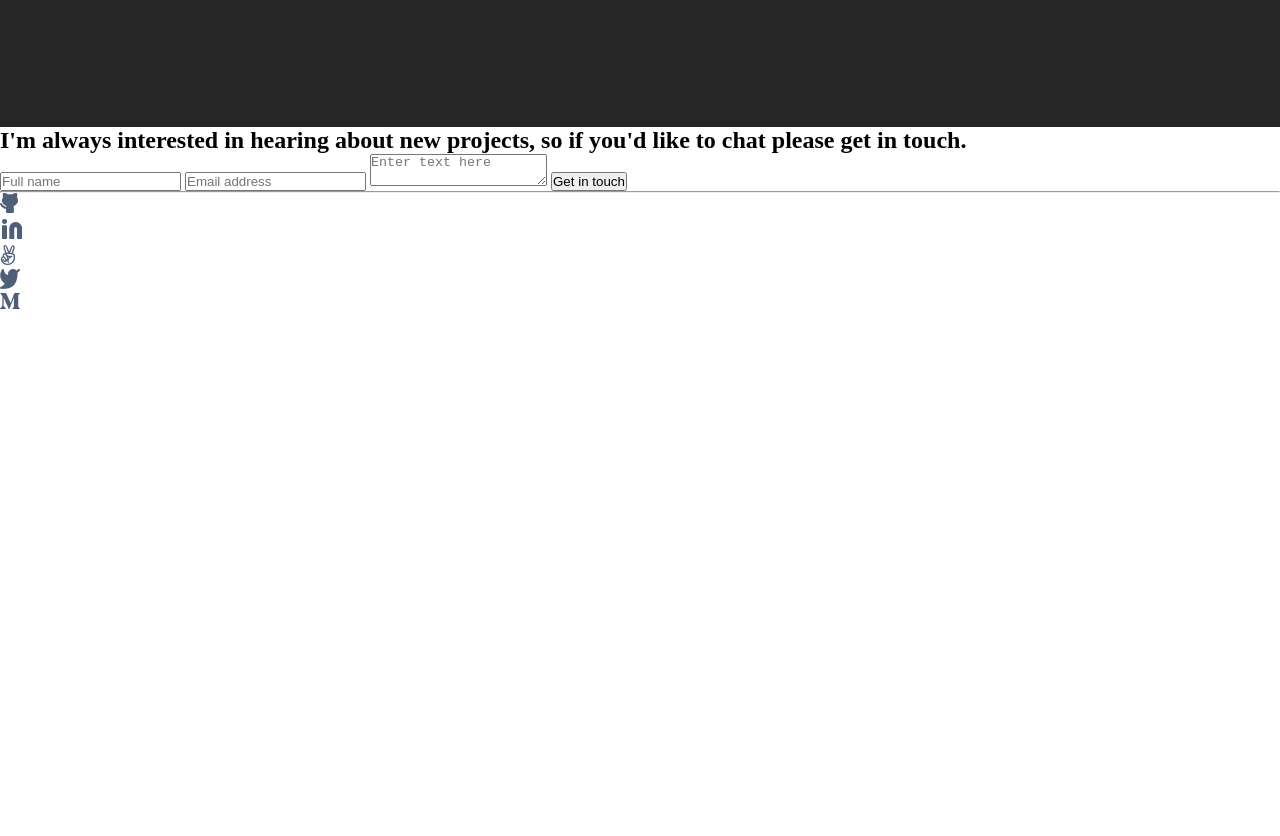
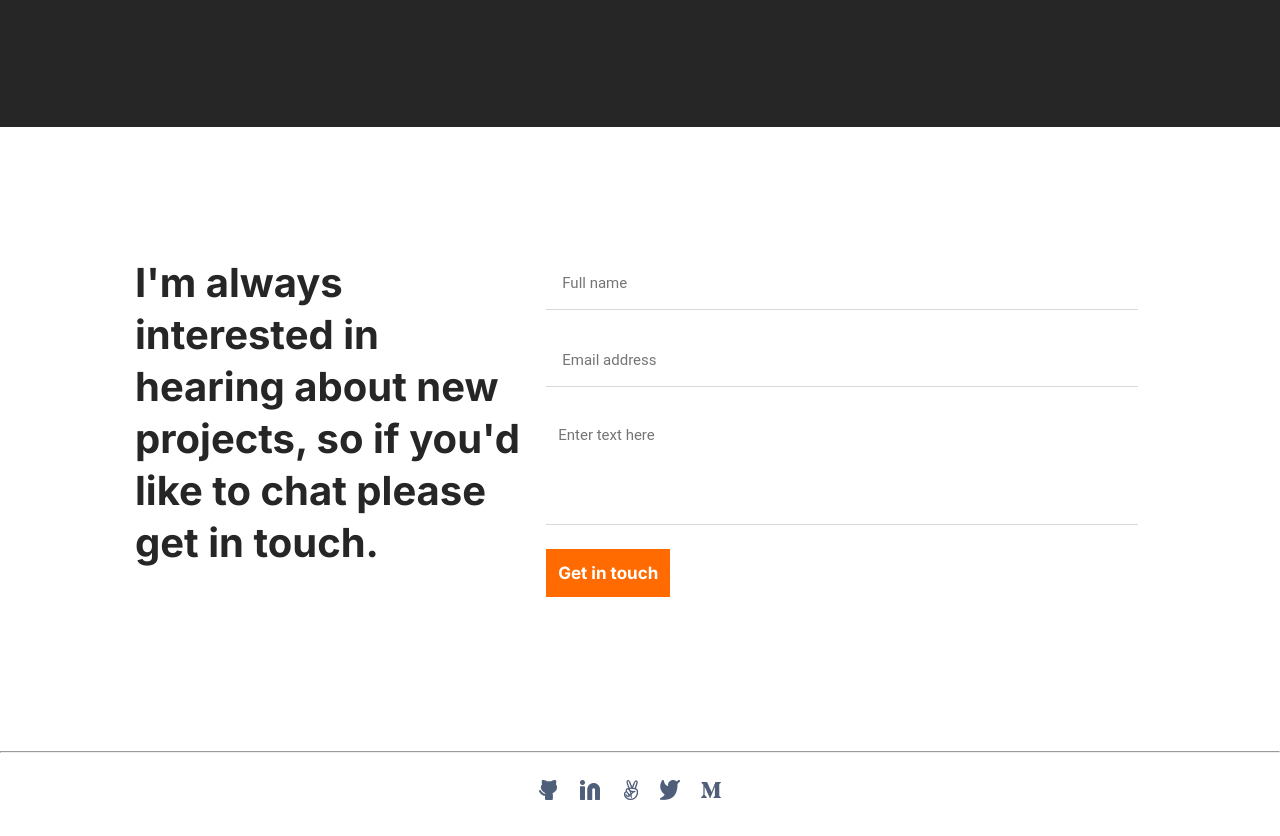
Before and after one commit to NduatiKagiri/my_portfolio, a website: page index.html in a window 1280 px wide. Shown: the part 3526-4362 px from the top of the page. Before the commit the page ends 3839 px from the top, so only its background shows below. Drawn offline with Linux system fonts and the light colour scheme.

Commit message:
Style desktop version

```diff
--- a/index.html
+++ b/index.html
@@ -232,15 +232,21 @@ don’t hestiate to contact me.</p>
       </section>
 
       <section id="contact">
-        <h2 id="contact-description">I'm always interested in hearing about new projects, so if you'd like to chat please get in touch.</h2>
+        <div class="contact-description">
+          <h2>I'm always interested in hearing about new projects, so if you'd like to chat please get in touch.</h2>
+        </div>
+        <div class="contact-form">
           <form action="https://formspree.io/f/moqrnlgd" method="post" id="form">
             <input type="text" name="name" id="contact-name" placeholder="Full name" maxlength="30" required>
             <input type="email" name="email" id="contact-email" placeholder="Email address" required>
             <textarea name="message" id="contact-message" placeholder="Enter text here" maxlength="500" required></textarea>
             <button id="contact-button" type="submit">Get in touch</button>
           </form>
+        </div>
       </section>
-      <hr>
+
+      <hr class="footer-hr">
+
       <footer>
         <ul>
           <li><a href="#"><img src="assets/img/GithubIcon.png" alt=""></a></li>
--- a/style.css
+++ b/style.css
@@ -769,60 +769,78 @@ nav .nav-links-list li a {
   }
 }
 
-@media screen and (max-width: 768px) {
 #contact {
-    padding: 120px 24px 124px 24px;
+  padding: 130px 142px 154px 135px;
+  display: flex;
+  flex-direction: row;
+  justify-content: space-between;
+  align-items: flex-start;
 }
 
-  #contact h2 {
+.contact-description {
+  width: 39%;
+}
+
+.contact-description h2 {
   font-family: 'Inter', sans-serif;
   font-style: normal;
   font-weight: 700;
-    font-size: 32px;
-    line-height: 44px;
-    text-align: center;
-    color: #172b4d;
-    margin-bottom: 73px;
+  font-size: 40px;
+  line-height: 52px;
+  color: #262626;
 }
 
-  form {
+.contact-form {
+  width: 59%;
+}
+
+.contact-form form {
+  display: flex;
+  flex-direction: column;
+  justify-content: flex-start;
+  align-items: flex-start;
   width: 100%;
 }
 
-  form input,
-  form textarea {
-    font-family: 'Inter', sans-serif;
+.contact-form form input {
+  width: 100%;
+  padding: 14px 16px;
+  border: none;
+  border-bottom: 1px solid #dbd8d7;
+  background: transparent;
+  font-family: 'Roboto', sans-serif;
   font-style: normal;
   font-weight: 400;
   font-size: 15px;
   line-height: 24px;
-    display: flex;
-    align-items: center;
   color: #979493;
-    background: transparent;
-    border: none;
   margin-bottom: 24px;
-    width: 100%;
 }
 
-  form input {
+.contact-form form textarea {
+  width: 100%;
+  padding: 12px;
+  border: none;
   border-bottom: 1px solid #dbd8d7;
-    padding: 16px;
-  }
-
-  form textarea {
-    padding: 12px;
+  background: transparent;
+  font-family: 'Roboto', sans-serif;
+  font-style: normal;
+  font-weight: 400;
+  font-size: 15px;
+  line-height: 24px;
+  color: #3c3a39;
+  margin-bottom: 24px;
   height: 114px;
   resize: none;
 }
 
-  form input:focus,
-  form textarea:focus {
+.contact-form form input:focus,
+.contact-form form textarea:focus {
   border: none;
   outline: none;
 }
 
-  form button {
+.contact-form form button {
   background: #ff6b00;
   padding: 12px;
   color: #fff;
@@ -832,17 +850,15 @@ nav .nav-links-list li a {
   font-size: 17px;
   line-height: 24px;
   border: none;
-    display: table;
-    margin: 0 auto;
 }
 
-  form button:hover {
+.contact-form form button:hover {
   background: #fff;
   color: #262626;
   border: 1px solid #262626;
 }
 
-  hr {
+.footer-hr {
   background: #dfe1e6;
   height: 1px;
   margin-bottom: 25px;
@@ -860,6 +876,58 @@ nav .nav-links-list li a {
 }
 
 footer {
+  margin-bottom: 30px;
+}
+
+@media screen and (max-width: 768px) {
+  #contact {
+    padding: 120px 24px 124px 24px;
+    flex-direction: column;
+    justify-content: flex-start;
+    align-items: center;
+  }
+
+  #contact .contact-description {
+    width: 100%;
+  }
+
+  #contact .contact-description h2 {
+    font-size: 32px;
+    line-height: 44px;
+    text-align: center;
+    color: #172b4d;
+    margin-bottom: 73px;
+  }
+
+  .contact-form {
+    width: 100%;
+  }
+
+  .contact-form form input,
+  .contact-form form textarea {
+    font-family: 'Inter', sans-serif;
+    display: flex;
+    align-items: center;
+    color: #979493;
+  }
+
+  .contact-form form input {
+    border-bottom: 1px solid #dbd8d7;
+    padding: 16px;
+  }
+
+  .contact-form form textarea {
+    padding: 12px;
+    height: 114px;
+    resize: none;
+  }
+
+  .contact-form form button {
+    display: table;
+    margin: 0 auto;
+  }
+
+  footer {
     margin-bottom: 20px;
   }
 }
```
Lines whose indentation alone changed are shown as unchanged.
